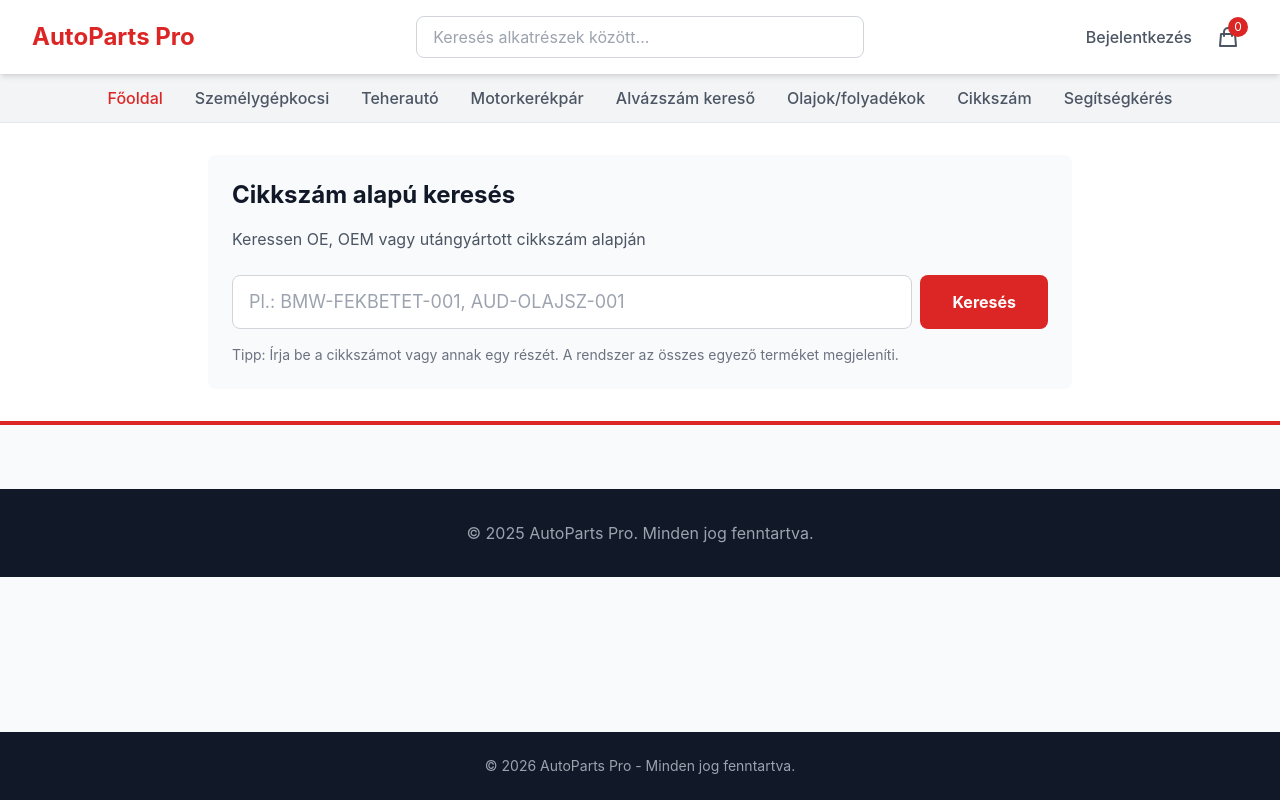
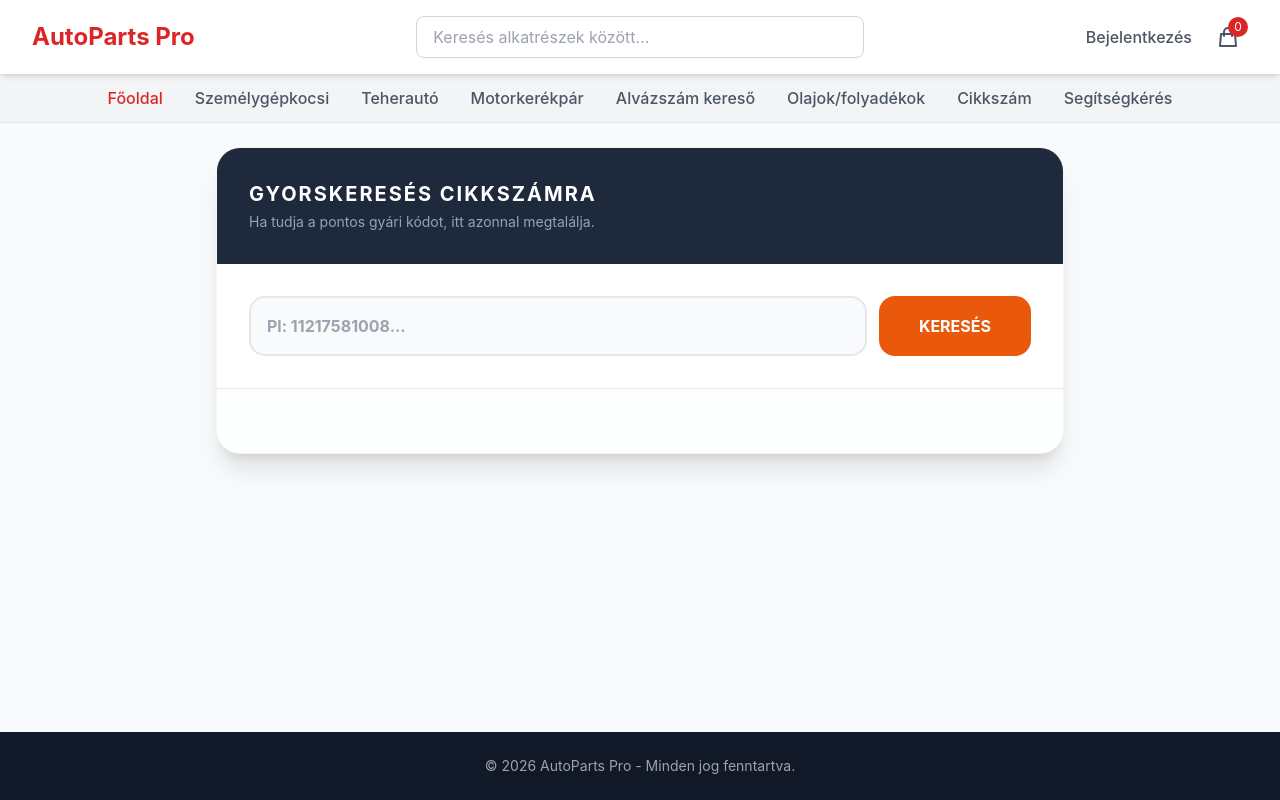
Before and after one commit to a-jo-a-rossz-es-a-csuf/Frontend, a React (Vite) app: page /cikkszam in a window 1280 px wide. Built offline with nearby package versions, Linux system fonts and the light colour scheme.

Commit message:
összes hiba kijavitasa

```diff
--- a/src/Cikkszam.jsx
+++ b/src/Cikkszam.jsx
@@ -1,184 +1,157 @@
-import React from 'react'
+import React, { useState, useEffect } from 'react';
+import axios from 'axios';
 
-export default function Cikkszam() {
+const CikkszamKereso = () => {
     const API_URL = 'http://localhost:5000/api';
+    const [sku, setSku] = useState('');
+    const [products, setProducts] = useState([]);
+    const [loading, setLoading] = useState(false);
+    const [error, setError] = useState('');
+    const [user, setUser] = useState(null);
 
-        document.addEventListener('DOMContentLoaded', function() {
-            checkLoginStatus();
-            updateCartCount();
+    useEffect(() => {
+        const savedUser = JSON.parse(localStorage.getItem('user') || 'null');
+        setUser(savedUser);
+    }, []);
 
-            document.getElementById('partNumber').addEventListener('keypress', function(e) {
-                if (e.key === 'Enter') searchByPartNumber();
-            });
-        });
+    const getImageUrl = (product) => {
+        const path = product.kepUrl || product.KepUrl || product.kep_url;
+        if (!path) return "https://placehold.co/400x300?text=Nincs+Kép";
 
-        function checkLoginStatus() {
-            const user = JSON.parse(localStorage.getItem('user') || 'null');
-            const loginLink = document.getElementById('loginLink');
-            const logoutBtn = document.getElementById('logoutBtn');
-            const userInfo = document.getElementById('userInfo');
-            const adminLink = document.getElementById('adminLink');
+        const fileName = String(path).trim().split(/[/\\]/).pop();
+        return `/images/parts/${fileName}`;
+    };
 
-            if (user) {
-                userInfo.textContent = user.email;
-                userInfo.classList.remove('hidden');
-                loginLink.classList.add('hidden');
-                logoutBtn.classList.remove('hidden');
-                if (user.szerepkor === 'admin') adminLink.classList.remove('hidden');
+    const handleSkuSearch = async (e) => {
+        e.preventDefault();
+        const searchSku = sku.trim();
+        if (!searchSku) return;
+
+        setLoading(true);
+        setError('');
+        setProducts([]);
+
+        try {
+            const res = await axios.get(`${API_URL}/products`);
+
+            if (res.status === 200) {
+                const allData = res.data || [];
+                // FRONTEND SZŰRÉS: Csak a karakterre pontosan megegyező cikkszámokat tartjuk meg
+                const exactMatches = allData.filter(p => {
+                    const productSku = String(p.cikkszam || p.Cikkszam || "").trim();
+                    return productSku.toUpperCase() === searchSku.toUpperCase();
+                });
+
+                if (exactMatches.length > 0) {
+                    setProducts(exactMatches);
+                } else {
+                    setError('Nincs pontos találat erre a cikkszámra.');
+                }
             } else {
-                loginLink.classList.remove('hidden');
-                logoutBtn.classList.add('hidden');
-                userInfo.classList.add('hidden');
+                setError('Nincs találat erre a cikkszámra.');
             }
+        } catch (err) {
+            console.error("Cikkszám keresési hiba:", err);
+            setError('Hiba történt a szerverrel való kommunikáció során.');
+        } finally {
+            setLoading(false);
         }
+    };
 
-        function logout() {
-            localStorage.removeItem('user');
-            localStorage.removeItem('token');
-            window.location.reload();
+    const addToCart = async (productId) => {
+        if (!user || !user.id) return alert('A vásárláshoz be kell jelentkeznie!');
+
+        try {
+            const payload = {
+                userId: parseInt(user.id),
+                alkatreszId: parseInt(productId),
+                olajId: null,
+                mennyiseg: 1
+            };
+
+            const res = await axios.post(`${API_URL}/cart`, payload);
+
+            if (res.status === 200) {
+                alert('Termék a kosárba került!');
+                window.dispatchEvent(new Event('cartUpdated'));
+            } else {
+                alert('Hiba történt a kosárba tételkor.');
+            }
+        } catch (err) {
+            console.error("Kosár hiba:", err.response?.data || err);
+            alert('Hiba történt a kosárba tételkor.');
         }
+    };
 
-        async function updateCartCount() {
-            let sessionId = localStorage.getItem('cartSessionId');
-            if (!sessionId) {
-                sessionId = 'sess_' + Math.random().toString(36).substr(2, 16);
-                localStorage.setItem('cartSessionId', sessionId);
-            }
-            try {
-                const response = await fetch(`${API_URL}/cart?action=get&session_id=${sessionId}`);
-                const data = await response.json();
-                if (data.success && data.items) {
-                    let count = 0;
-                    data.items.forEach(item => count += parseInt(item.mennyiseg));
-                    document.getElementById('cart-count').textContent = count;
-                }
-            } catch (error) {}
-        }
-
-        async function searchByPartNumber() {
-            const partNumber = document.getElementById('partNumber').value.trim();
-            if (!partNumber) {
-                alert('Adjon meg cikkszámot!');
-                return;
-            }
-
-            const grid = document.getElementById('resultsGrid');
-            const info = document.getElementById('resultsInfo');
-            grid.innerHTML = '<p class="col-span-4 text-center py-8"><span class="text-gray-500">Keresés...</span></p>';
-
-            try {
-                const response = await fetch(`${API_URL}/products?action=search_cikkszam&cikkszam=${encodeURIComponent(partNumber)}`);
-                const text = await response.text();
-
-                let result;
-                try {
-                    result = JSON.parse(text);
-                } catch (e) {
-                    grid.innerHTML = '<p class="col-span-4 text-center text-red-500 py-8">Szerverhiba történt.</p>';
-                    return;
-                }
-
-                if (result.success && result.products && result.products.length > 0) {
-                    info.textContent = `${result.products.length} találat a(z) "${partNumber}" keresésre`;
-                    info.classList.remove('hidden');
-
-                    grid.innerHTML = result.products.map(p => `
-                        <div class="bg-white rounded-lg shadow-md p-4 hover:shadow-lg transition">
-                            <div class="h-32 bg-gray-100 rounded-lg mb-3 flex items-center justify-center overflow-hidden">
-                                ${p.kep_url
-                                    ? `<img src="${p.kep_url}" alt="${p.nev}" class="h-full w-full object-cover rounded-lg">`
-                                    : `<svg class="w-12 h-12 text-gray-300" fill="none" stroke="currentColor" viewBox="0 0 24 24">
-                                        <path stroke-linecap="round" stroke-linejoin="round" stroke-width="2" d="M20 7l-8-4-8 4m16 0l-8 4m8-4v10l-8 4m0-10L4 7m8 4v10M4 7v10l8 4"></path>
-                                    </svg>`}
-                            </div>
-                            <p class="text-xs text-red-600 font-mono mb-1">${p.cikkszam}</p>
-                            <h3 class="font-medium text-gray-900 mb-1 line-clamp-2">${p.nev}</h3>
-                            <p class="text-xs text-gray-500 mb-2">${p.kategoria || 'Alkatresz'}</p>
-                            <div class="flex items-center justify-between">
-                                <span class="text-xl font-bold text-red-600">${parseInt(p.ar).toLocaleString('hu-HU')} Ft</span>
-                                <span class="text-xs ${p.keszlet > 0 ? 'text-green-600' : 'text-red-500'}">${p.keszlet > 0 ? 'Raktaron' : 'Nincs raktaron'}</span>
-                            </div>
-                            <button onclick="addToCart(${p.id})" class="w-full mt-3 bg-red-600 hover:bg-red-700 text-white py-2 rounded-lg font-medium transition ${p.keszlet <= 0 ? 'opacity-50 cursor-not-allowed' : ''}" ${p.keszlet <= 0 ? 'disabled' : ''}>
-                                Kosarba
-                            </button>
-                        </div>
-                    `).join('');
-                } else {
-                    info.classList.add('hidden');
-                    grid.innerHTML = `
-                        <div class="col-span-4 text-center py-12">
-                            <svg class="w-16 h-16 mx-auto text-gray-300 mb-4" fill="none" stroke="currentColor" viewBox="0 0 24 24">
-                                <path stroke-linecap="round" stroke-linejoin="round" stroke-width="2" d="M9.172 16.172a4 4 0 015.656 0M9 10h.01M15 10h.01M21 12a9 9 0 11-18 0 9 9 0 0118 0z"></path>
-                            </svg>
-                            <p class="text-gray-500 text-lg">Nincs találat a(z) "${partNumber}" cikkszámra.</p>
-                            <p class="text-gray-400 text-sm mt-2">Próbáljon meg egy másik cikkszámot vagy annak egy részét.</p>
-                        </div>
-                    `;
-                }
-            } catch (error) {
-                grid.innerHTML = '<p class="col-span-4 text-center text-red-500 py-8">Hiba történt a keresés során.</p>';
-            }
-        }
-
-        async function addToCart(productId) {
-            let sessionId = localStorage.getItem('cartSessionId');
-            if (!sessionId) {
-                sessionId = 'sess_' + Math.random().toString(36).substr(2, 16);
-                localStorage.setItem('cartSessionId', sessionId);
-            }
-
-            try {
-                const response = await fetch(`${API_URL}/cart?action=add`, {
-                    method: 'POST',
-                    headers: { 'Content-Type': 'application/json' },
-                    body: JSON.stringify({ session_id: sessionId, alkatresz_id: productId, mennyiseg: 1 })
-                });
-                const data = await response.json();
-                if (data.success) {
-                    updateCartCount();
-                    alert('Termék a kosárba került!');
-                }
-            } catch (e) {
-                alert('Hiba történt a kosárba rakáskor');
-            }
-        }
-  return (
-    <div>
-        {/* <!-- SEARCH SECTION --> */}
-    <section class="bg-white border-b-4 border-red-600 py-8">
-        <div class="max-w-4xl mx-auto px-4">
-            <div class="bg-gray-50 rounded-lg p-6">
-                <h1 class="text-2xl font-bold text-gray-900 mb-4">Cikkszám alapú keresés</h1>
-                <p class="text-gray-600 mb-6">Keressen OE, OEM vagy utángyártott cikkszám alapján</p>
-
-                <div class="flex gap-2">
-                    <input type="text" id="partNumber" placeholder="Pl.: BMW-FEKBETET-001, AUD-OLAJSZ-001"
-                        class="flex-1 px-4 py-3 border border-gray-300 rounded-lg text-lg focus:outline-none focus:ring-2 focus:ring-red-600"/>
-                    <button onclick="searchByPartNumber()" class="bg-red-600 hover:bg-red-700 text-white px-8 py-3 rounded-lg font-bold transition">
-                        Keresés
-                    </button>
+    return (
+        <div className="max-w-4xl mx-auto p-6">
+            <div className="bg-white rounded-3xl shadow-xl overflow-hidden border border-gray-100">
+                <div className="bg-slate-800 p-8 text-white">
+                    <h2 className="text-xl font-bold uppercase tracking-widest">Gyorskeresés Cikkszámra</h2>
+                    <p className="text-slate-400 text-sm mt-1">Ha tudja a pontos gyári kódot, itt azonnal megtalálja.</p>
                 </div>
 
-                <div class="mt-4 text-sm text-gray-500">
-                    <p>Tipp: Írja be a cikkszámot vagy annak egy részét. A rendszer az összes egyező terméket megjeleníti.</p>
+                <form onSubmit={handleSkuSearch} className="p-8 border-b">
+                    <div className="flex gap-3">
+                        <input
+                            type="text"
+                            value={sku}
+                            onChange={(e) => setSku(e.target.value)}
+                            placeholder="Pl: 11217581008..."
+                            className="flex-grow p-4 bg-gray-50 border-2 border-gray-200 rounded-2xl focus:border-orange-500 outline-none transition-all font-bold"
+                        />
+                        <button
+                            type="submit"
+                            disabled={loading}
+                            className="bg-orange-600 hover:bg-orange-700 text-white px-10 rounded-2xl font-bold transition-all disabled:opacity-50"
+                        >
+                            {loading ? 'KERESÉS...' : 'KERESÉS'}
+                        </button>
+                    </div>
+                    {error && <p className="mt-3 text-red-500 text-sm font-semibold">{error}</p>}
+                </form>
+
+                <div className="p-8 bg-gray-50/30">
+                    <div className="grid grid-cols-1 gap-4">
+                        {products.length > 0 ? (
+                            products.map((p) => (
+                                <div key={p.id || p.Id} className="bg-white p-4 rounded-2xl border border-gray-100 shadow-sm flex items-center justify-between group hover:border-orange-200 transition-colors">
+                                    <div className="flex items-center gap-5">
+                                        <img
+                                            src={getImageUrl(p)}
+                                            className="w-20 h-20 object-cover rounded-xl"
+                                            alt={p.nev || p.Nev || "Termék kép"}
+                                            onError={(e) => {
+                                                e.target.onerror = null;
+                                                e.target.src = "https://placehold.co/400x300?text=Nincs+Kép";
+                                            }}
+                                        />
+                                        <div>
+                                            <div className="text-[10px] font-black text-orange-600 uppercase mb-1">{p.cikkszam || p.Cikkszam}</div>
+                                            <h4 className="font-bold text-gray-900">{p.nev || p.Nev}</h4>
+                                        </div>
+                                    </div>
+                                    <div className="text-right">
+                                        <div className="text-xl font-black text-gray-900 mb-2">
+                                            {Number(p.ar || p.Ar).toLocaleString()} Ft
+                                        </div>
+                                        <button
+                                            onClick={() => addToCart(p.id || p.Id)}
+                                            className="bg-gray-900 text-white px-4 py-2 rounded-lg text-sm font-bold hover:bg-orange-600 transition-colors"
+                                        >
+                                            KOSÁRBA
+                                        </button>
+                                    </div>
+                                </div>
+                            ))
+                        ) : (
+                            !loading && sku && <p className="text-center text-gray-400">Használja a keresőt a pontos találathoz.</p>
+                        )}
+                    </div>
                 </div>
             </div>
         </div>
-    </section>
+    );
+};
 
-    {/* <!-- Results --> */}
-    <section class="py-8">
-        <div class="max-w-7xl mx-auto px-4">
-            <div id="resultsInfo" class="mb-4 text-gray-600 hidden"></div>
-            <div id="resultsGrid" class="grid grid-cols-1 sm:grid-cols-2 lg:grid-cols-4 gap-6"></div>
-        </div>
-    </section>
-
-    {/* <!-- FOOTER --> */}
-    <footer class="bg-gray-900 text-white py-8">
-        <div class="max-w-7xl mx-auto px-4 text-center">
-            <p class="text-gray-400">&copy; 2025 AutoParts Pro. Minden jog fenntartva.</p>
-        </div>
-    </footer></div>
-  )
-}
+export default CikkszamKereso;
```
